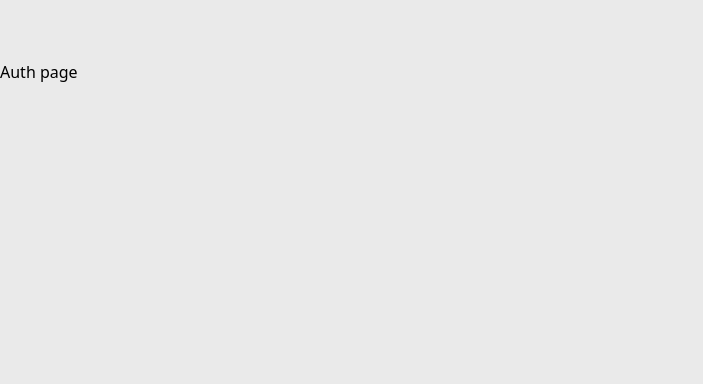
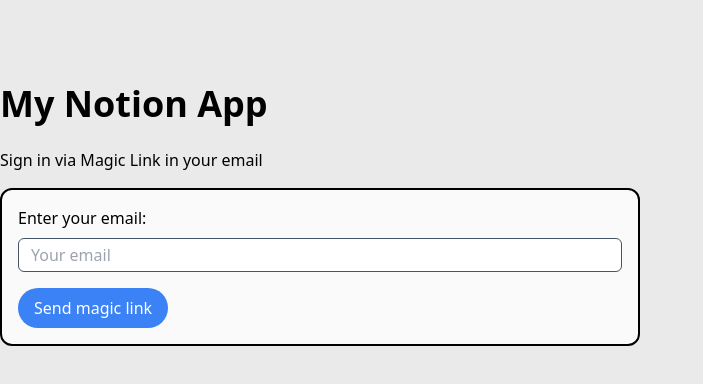
Before and after one commit to LanguageXange/notionTS, a React (Vite) app: page /auth in a window 1280 px wide. Shown: the top 384 px of the page, without its empty margins (0-703 px from the left). Built offline with nearby package versions, Linux system fonts and the light colour scheme; no server answers.

Commit message:
set up supabase client, auth session provider and private route

```diff
--- a/package.json
+++ b/package.json
@@ -13,6 +13,7 @@
     "@dnd-kit/core": "^6.1.0",
     "@dnd-kit/sortable": "^8.0.0",
     "@dnd-kit/utilities": "^3.2.2",
+    "@supabase/supabase-js": "^2.39.7",
     "nanoid": "^5.0.6",
     "react": "^18.2.0",
     "react-dom": "^18.2.0",
--- a/src/App.tsx
+++ b/src/App.tsx
@@ -1,6 +1,7 @@
 import "./App.css";
-import Auth from "./Auth";
+import { Auth } from "./components/Auth";
 import { Page } from "./components/Page";
+import { PrivateRoute } from "./components/PrivateRoute";
 import { AppStateProvider } from "./context/AppStateProvider";
 import { createPage } from "./utils/misc";
 import { Routes, Route } from "react-router-dom";
@@ -14,6 +15,8 @@ function App() {
       <Route
         path="/:id"
         element={
+          <PrivateRoute
+            component={
               <AppStateProvider initialState={initialState}>
                 <div className="border-2 border-blue-500 rounded-lg py-6 px-4">
                   <Page />
@@ -21,12 +24,18 @@ function App() {
               </AppStateProvider>
             }
           />
+        }
+      />
       <Route
         path="/"
         element={
+          <PrivateRoute
+            component={
               <AppStateProvider initialState={initialState}>
                 <Page />
               </AppStateProvider>
+            }
+          />
         }
       />
     </Routes>
--- a/src/Auth.tsx
+++ /dev/null
@@ -1,9 +0,0 @@
-const Auth = () => {
-  return (
-    <div>
-      <h1>Auth page</h1>
-    </div>
-  );
-};
-
-export default Auth
--- /dev/null
+++ b/src/components/Auth.tsx
@@ -0,0 +1,56 @@
+import { useState, FormEvent } from "react";
+import { useAuthSession } from "../context/AuthSessionProvider";
+import { Navigate } from "react-router-dom";
+import { supabase } from "../utils/supabase-client";
+
+export const Auth = () => {
+  const { session } = useAuthSession();
+
+  const [email, setEmail] = useState("");
+  const [isLoading, setIsLoading] = useState(false);
+
+  async function handleSubmit(e: FormEvent<HTMLFormElement>) {
+    e.preventDefault();
+
+    try {
+      setIsLoading(true);
+      const { error } = await supabase.auth.signInWithOtp({ email });
+      if (error) throw error;
+      alert("Check your email for magic link");
+    } catch (error) {
+      alert("something is wrong!");
+    } finally {
+      setIsLoading(false);
+    }
+  }
+
+  if (session) {
+    return <Navigate to="/" />;
+  }
+  return (
+    <section >
+      <div>
+        <h1 className="text-4xl font-bold my-6"> My Notion App</h1>
+        <p>Sign in via Magic Link in your email</p>
+
+        {isLoading ? (
+          "Sending Magic Link ..."
+        ) : (
+          <form onSubmit={handleSubmit} className="bg-neutral-50 flex flex-col border-2 border-black rounded-xl p-4 my-4 w-1/2">
+            <label htmlFor="email" className="mb-2">Enter your email: </label>
+            <input
+              type="email"
+              id="email"
+              value={email}
+              onChange={(e) => setEmail(e.target.value)}
+              placeholder="Your email"
+              className="rounded-md pl-3 py-1 border outline-none border-slate-600"
+            />
+
+            <button className="bg-blue-500 hover:bg-blue-400 rounded-full w-fit px-4 py-2 text-white mt-4 ">Send magic link</button>
+          </form>
+        )}
+      </div>
+    </section>
+  );
+};
--- /dev/null
+++ b/src/components/PrivateRoute.tsx
@@ -0,0 +1,15 @@
+import { ReactElement } from "react";
+import { useAuthSession } from "../context/AuthSessionProvider";
+import { Navigate } from "react-router-dom";
+
+type PrivateProps = {
+  component: ReactElement;
+};
+
+export const PrivateRoute = ({ component }: PrivateProps) => {
+  const { session, loading } = useAuthSession();
+  if (loading) {
+    <p> Authenticating ...</p>;
+  }
+  return session ? component : <Navigate to="/auth" />;
+};
--- /dev/null
+++ b/src/context/AuthSessionProvider.tsx
@@ -0,0 +1,48 @@
+import { createContext, useContext, useEffect, useState } from "react";
+import { supabase } from "../utils/supabase-client";
+import { Session } from "@supabase/supabase-js";
+
+type SessionContextType = {
+  session: Session | null;
+  loading: boolean;
+};
+
+const AuthSessionContext = createContext<SessionContextType>(
+  {} as SessionContextType
+);
+
+type SessionProviderProps = {
+  children: React.ReactNode;
+};
+
+export const AuthSessionProvider = ({ children }: SessionProviderProps) => {
+  const [session, setSession] = useState<Session | null>(null);
+  const [loading, setLoading] = useState(true);
+
+  useEffect(() => {
+    const auth = async () => {
+      const { data, error } = await supabase.auth.getSession();
+      if (data.session) {
+        setLoading(false);
+        setSession(data.session);
+      } else {
+        console.log(error);
+      }
+    };
+
+    auth();
+
+    supabase.auth.onAuthStateChange((_event, session) => {
+      setSession(session);
+      setLoading(false);
+    });
+  }, []);
+
+  return (
+    <AuthSessionContext.Provider value={{ session, loading }}>
+      {children}
+    </AuthSessionContext.Provider>
+  );
+};
+
+export const useAuthSession = () => useContext(AuthSessionContext)
--- a/src/main.tsx
+++ b/src/main.tsx
@@ -2,13 +2,15 @@ import React from "react";
 import ReactDOM from "react-dom/client";
 import App from "./App.tsx";
 import "./index.css";
-
+import { AuthSessionProvider } from "./context/AuthSessionProvider.tsx";
 import { BrowserRouter } from "react-router-dom";
 
 ReactDOM.createRoot(document.getElementById("root")!).render(
   <React.StrictMode>
     <BrowserRouter>
-      <App />
+      <AuthSessionProvider>
+        <App />
+      </AuthSessionProvider>
     </BrowserRouter>
   </React.StrictMode>
 );
--- /dev/null
+++ b/src/utils/supabase-client.ts
@@ -0,0 +1,11 @@
+
+import { createClient } from '@supabase/supabase-js'
+
+// Create a single supabase client for interacting with your database
+const supabaseURL = import.meta.env.VITE_SUPABASE_URL
+const supabaseKey = import.meta.env.VITE_SUPABASE_API_KEY
+
+if(!supabaseURL || !supabaseKey){
+    throw new Error('Missing url or key')
+}
+export const supabase = createClient(supabaseURL, supabaseKey)
```
Also changed, not shown: 1 other file (tests, documents, lock files or other folders). Lines whose indentation alone changed are shown as unchanged.
